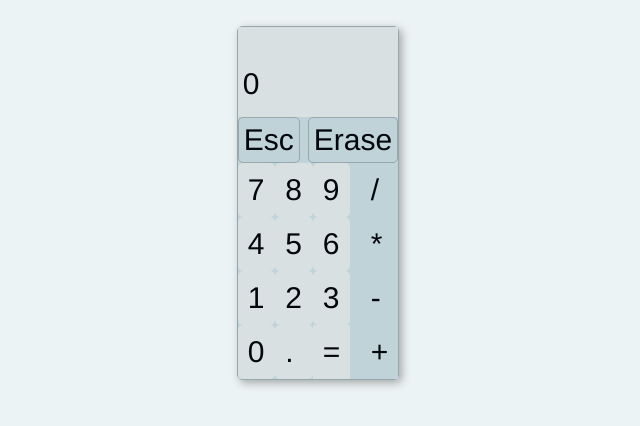
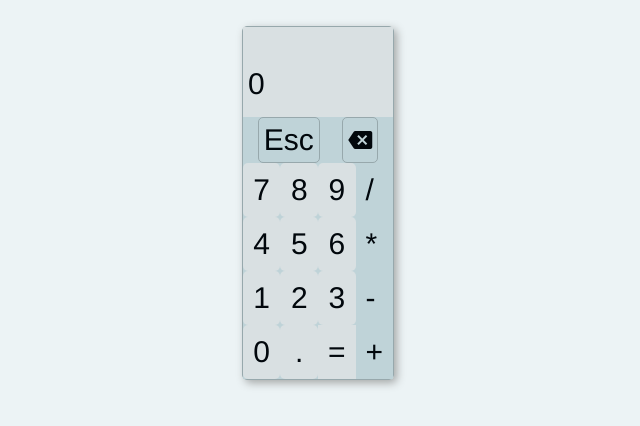
Before and after one commit to Gche04/Calculator, a plain HTML site: page index.html in a window 1280 px wide. Shown: the whole page, without its empty margins (322-962 px from the left). Drawn offline with Linux system fonts and the light colour scheme.

Commit message:
added style and upgraded the look

```diff
--- a/index.html
+++ b/index.html
@@ -6,6 +6,7 @@
     <meta name="viewport" content="width=device-width, initial-scale=1.0">
     <title>calculator</title>
     <link rel="stylesheet" href="style.css">
+    <link href="https://fonts.googleapis.com/icon?family=Material+Icons" rel="stylesheet">
 </head>
 <body>
 
@@ -18,7 +19,8 @@
         <div class="buttons">
             <div class="remover">
                 <div class="clear">Esc</div>
-                <div class="erase">Erase</div>
+                <i id="erase" class="material-icons">backspace</i>
+                <!--<div class="erase">Erase</div>-->
             </div>
 
             <div class="buttons-container">
--- a/script.js
+++ b/script.js
@@ -5,7 +5,7 @@ const buttons = document.querySelectorAll('.button');
 const equals = document.querySelector('.equals');
 const operators = document.querySelectorAll('.operator');
 const clear = document.querySelector('.clear');
-const erase = document.querySelector('.erase');
+const erase = document.querySelector('#erase');
 
 let toCalculate = '0';
 let holdResult = '';
--- a/style.css
+++ b/style.css
@@ -1,5 +1,5 @@
 
-body, .remover, .buttons-container, .buttons{
+body, .remover, .buttons-container, .buttons, .button, #erase{
     display: flex;
 }
 
@@ -33,27 +33,32 @@ body{
 }
 
 .remover{
-    justify-content: space-around;
+    width: 100%;
+    justify-content: space-evenly;
+    align-items: stretch;
     gap: 8px;
+
 }
 
 .buttons{
+    flex-direction: column;
+    justify-content: baseline;
+    align-items: center;
     background-color: rgb(191, 211, 216);
 }
 
-.clear, .erase{
+.clear, #erase{
     padding: 5px;
     border: 1px rgb(151, 168, 172) solid;
-    border-radius: 5px;
+}
+
+#erase{
+    align-items: center;
 }
 
 .buttons-container{
     justify-content: space-between;
     align-items: center;
-}
-
-.buttons{
-    flex-direction: column;
 }
 
 .figure-buttons{
@@ -63,8 +68,10 @@ body{
 
 .button, .equals, .operator{
     padding: 10px;
+    justify-content: center;
+    align-items: center;
 }
 
-.button{
+.button, .clear, #erase{
     border-radius: 5px;
 }
```
